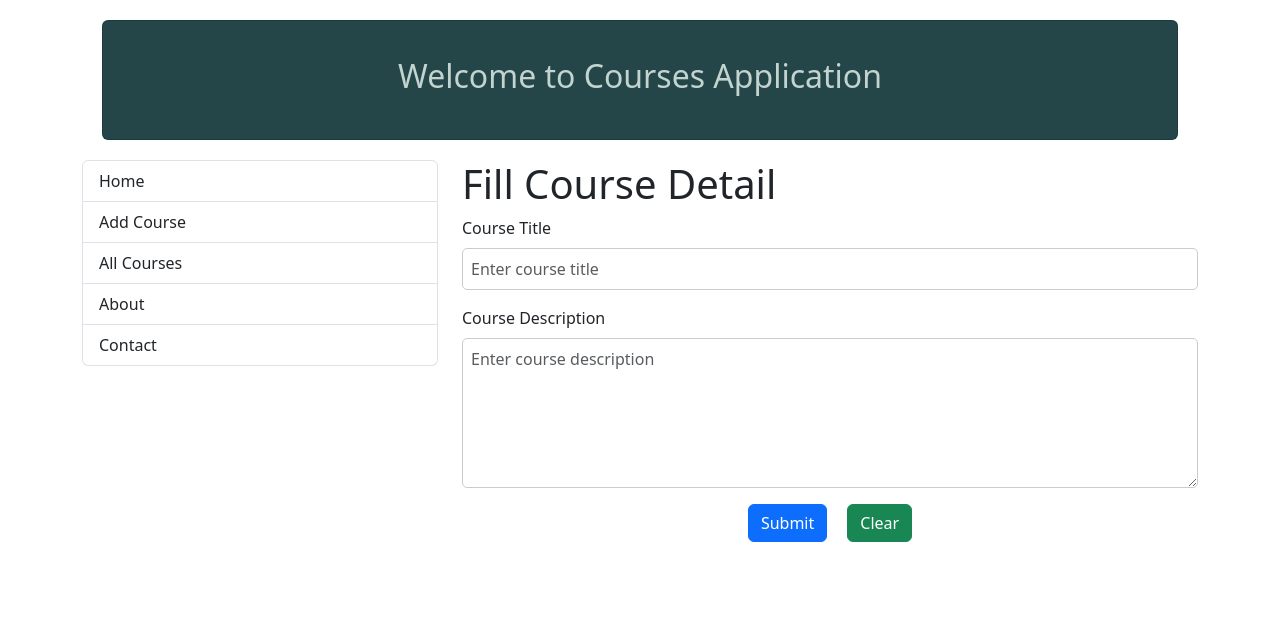
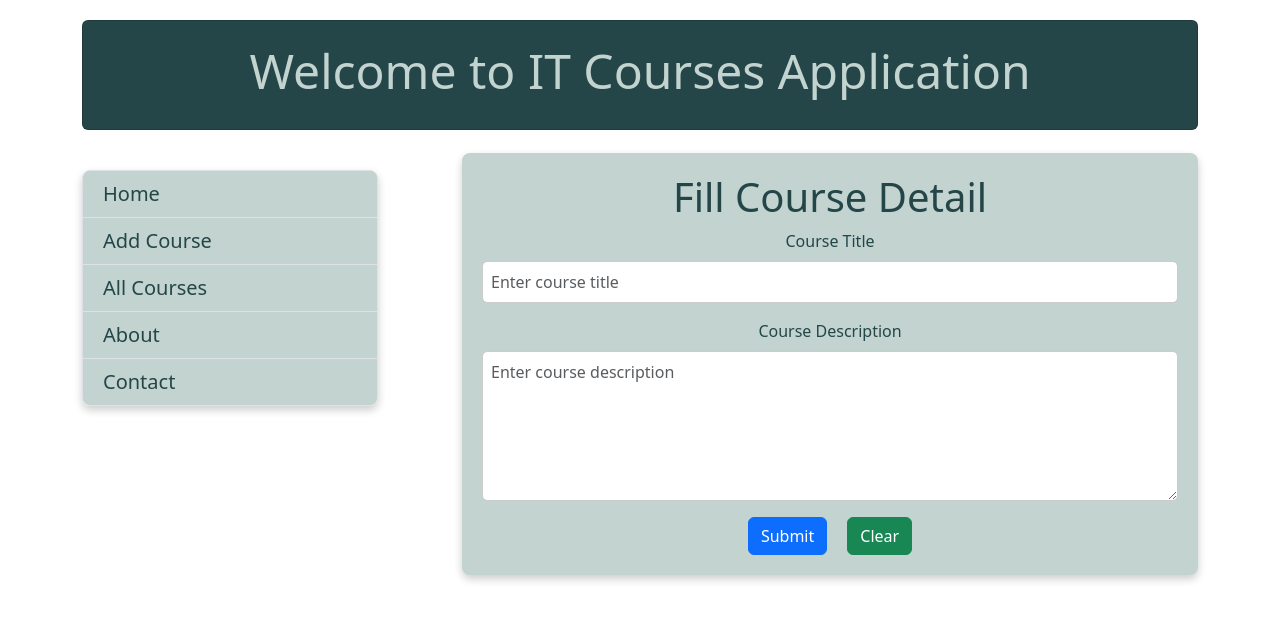
Before and after one commit to rajvirDobariya/reactjs-youtube_course, a React (Create React App) app: page /add-course in a window 1280 px wide. Shown: the top 620 px of the page. Built offline with nearby package versions, Linux system fonts and the light colour scheme.

Commit message:
change css

```diff
--- a/src/App.js
+++ b/src/App.js
@@ -11,11 +11,13 @@ import Contact from "./components/Contact";
 import { BrowserRouter as Router, Routes, Route } from "react-router-dom";
 
 function App() {
+
   const notify = () => {
     toast.success("Wow so easy !", {
       position: "top-center",
     });
   };
+
   return (
     <>
       <Router>
--- a/src/components/AddCourse.js
+++ b/src/components/AddCourse.js
@@ -1,11 +1,36 @@
+import React, { useEffect, Fragment, useState } from "react";
 import axios from "axios";
-import React, { useEffect, Fragment, useState } from "react";
 import { Form, FormGroup, Label, Input, Button } from "reactstrap";
 import base_url from "../api/bootapi";
 import { toast } from "react-toastify";
 import { useNavigate, useLocation } from "react-router-dom";
 
 export default function AddCourse() {
+
+  const inputStyle = {
+    borderRadius: "5px",
+    border: "1px solid #ccc",
+    padding: "8px",
+    width: "100%",
+    marginBottom: "15px",
+  };
+
+  const textareaStyle = {
+    borderRadius: "5px",
+    border: "1px solid #ccc",
+    padding: "8px",
+    width: "100%",
+    height: "150px",
+    marginBottom: "15px",
+  };
+
+  const buttonContainerStyle = {
+    textAlign: "center",
+  };
+
+  const buttonStyle = {
+    margin: "0 10px",
+  };
 
   const location = useLocation();
   const updateCourse = location?.state?.course;
@@ -45,8 +70,6 @@ export default function AddCourse() {
 
   const updateCourseToServer = (course) => {
     const url = (`${base_url}/courses/${course.id}`);
-    console.log("course:---" + course);
-    console.log("url:---" + url);
     axios.put(url, course).then(
       (response) => {
         toast.success("Course Updated Successfully!");
@@ -59,10 +82,22 @@ export default function AddCourse() {
     );
   };
 
+  const homeStyle = {
+    color: '#244648',
+    backgroundColor: '#c2d3d0',
+    textAlign: 'center',
+    padding: '20px',
+    marginTop: '3px',
+    marginBottom: '15px',
+    borderRadius: '8px',
+    boxShadow: '0 4px 8px rgba(0, 0, 0, 0.2)',
+  };
+
   return (
     <>
       <Fragment>
-        <h1 className="">Fill Course Detail</h1>
+        <div style={homeStyle}>
+        <h1 className="" style={{textAlign:'center'}}>Fill Course Detail</h1>
         <Form onSubmit={handleForm}>
 
           <FormGroup>
@@ -104,32 +139,8 @@ export default function AddCourse() {
             </Button>
           </div>
         </Form>
+        </div>
       </Fragment>
     </>
   );
 }
-
-const inputStyle = {
-  borderRadius: "5px",
-  border: "1px solid #ccc",
-  padding: "8px",
-  width: "100%",
-  marginBottom: "15px",
-};
-
-const textareaStyle = {
-  borderRadius: "5px",
-  border: "1px solid #ccc",
-  padding: "8px",
-  width: "100%",
-  height: "150px",
-  marginBottom: "15px",
-};
-
-const buttonContainerStyle = {
-  textAlign: "center",
-};
-
-const buttonStyle = {
-  margin: "0 10px",
-};
--- a/src/components/AllCources.js
+++ b/src/components/AllCources.js
@@ -6,53 +6,43 @@ import { toast } from "react-toastify";
 
 export default function AllCources() {
   const [courses, setCourses] = useState([]);
+  const [hasToastBeenDisplayed, setHasToastBeenDisplayed] = useState(false);
 
-
-  const [toastShown, setToastShown] = useState(false);
 
   useEffect(() => {
     document.title = "All Courses";
 
-    axios.get(`${base_url}/courses`).then(
-      (response) => {
+    axios.get(`${base_url}/courses`)
+      .then((response) => {
         setCourses(response.data);
-        if (!toastShown) {
-          toast.success("Courses loaded successfully!");
-          setToastShown(true);
+
+        if (!hasToastBeenDisplayed) {
+          // toast.success("Courses loaded successfully!");
+          setHasToastBeenDisplayed(true);
         }
-      },
-      (error) => {
-        toast.error("Something went wrong!");
-      }
-    );
+      })
+      .catch((error) => {
+        // toast.error("Something went wrong!");
+      });
   }, []);
 
-  const getAllCoursesFromServer = () => {
-
-    axios.get(`${base_url}/courses`).then(
-
-      (response) => {
-        setCourses(response.data);
-        toast.success("Courses loaded successfully!");
-      },
-
-      (error) => {
-        toast.error("Something went wrong!");
-      }
-    );
+  const updateCourses = (id) => {
+    setCourses(courses.filter((course) => course.id !== id));
   };
 
-  const updateCourses=(id)=>{
-    setCourses(courses.filter(course=>course.id!==id));
-  }
+  const h1Style={
+    textAlign:'center', color:'#244648', fontSize:"2em", fontStyle:'Optima'
+  };
   return (
     <>
-      <div>
-        <h1>All Courses</h1>
-        {courses.length > 0
-          ? courses.map((course) => <Course key={course.id} course={course} updateCourses={updateCourses} />)
-          : "No Courses"}
-      </div>
-    </>
+    <div>
+      <h1 className='' style={h1Style}>All Courses</h1>
+      {courses.length > 0
+        ? courses.map((course) => (
+            <Course key={course.id} course={course} updateCourses={updateCourses} />
+          ))
+        : "No Courses"}
+    </div>
+  </>
   );
 }
--- a/src/components/Cource.js
+++ b/src/components/Cource.js
@@ -4,32 +4,50 @@ import { Card, CardBody, CardTitle, CardText, Button } from "reactstrap";
 import base_url from "../api/bootapi";
 import { toast } from "react-toastify";
 
-
 const Course = ({ course, updateCoursePage, updateCourses }) => {
   const navigate = useNavigate();
 
   const cardStyle = {
+    color: "#244648",
+    backgroundColor: "#c2d3d0",
     boxShadow: "0 4px 8px rgba(0, 0, 0, 0.1)",
     borderRadius: "8px",
     margin: "20px auto",
     maxWidth: "400px",
+    textAlign: "center",
   };
 
+  const cardTextStyle = {
+    fontSize: "1.2rem", // Increase text size
+    // fontWeight: "bold", // Increase font weight
+    marginBottom: "15px",
+  };
+
+  const cardTitleStyle={
+    fontSize: "1.2rem", // Increase text size
+    fontWeight: "bold", // Increase font weight
+    marginBottom: "15px",
+
+  }
   const updateButtonStyle = {
-    margin: "0 10px",
+    margin: "0 5px", // Decrease button margin
     borderRadius: "5px",
-    padding: "10px 20px",
-    backgroundColor: "#007bff",
-    color: "#fff",
+    padding: "8px 16px", // Decrease button padding
+    backgroundColor: "#244648",
+    color: "#c2d3d0",
+    fontSize: "0.8rem", // Decrease button text size
+    fontWeight: "bold",
   };
 
   const deleteButtonStyle = {
-    margin: "0 10px",
+    margin: "0 5px", // Decrease button margin
     borderRadius: "5px",
-    padding: "10px 20px",
+    padding: "8px 16px", // Decrease button padding
     backgroundColor: "#dc3545",
     color: "#fff",
+    fontSize: "0.9rem", // Decrease button text size
   };
+
   const deleteCourse = (id) => {
     if (window.confirm("Are you sure you want to delete this course?")) {
       axios.delete(`${base_url}/courses/${id}`).then(
@@ -48,22 +66,18 @@ const Course = ({ course, updateCoursePage, updateCourses }) => {
   };
 
   const updateCourse = (course) => {
- navigate("/add-course", { state: { course } });
+    navigate("/add-course", { state: { course } });
   };
 
   return (
     <Card style={cardStyle}>
       <CardBody>
-        <CardTitle>{course.title}</CardTitle>
-        <CardText>{course.description}</CardText>
+        <CardTitle style={cardTitleStyle}>{course.title}</CardTitle>
+        <CardText style={cardTextStyle}>{course.description}</CardText>
         <div style={{ textAlign: "center" }}>
-        <Button
-            style={updateButtonStyle}
-            onClick={() => updateCourse(course)}
-          >
+          <Button style={updateButtonStyle} onClick={() => updateCourse(course)}>
             Update
           </Button>
-
           <Button
             style={deleteButtonStyle}
             onClick={() => deleteCourse(course.id)}
--- a/src/components/Header.js
+++ b/src/components/Header.js
@@ -3,21 +3,22 @@ import { Card, CardBody } from 'reactstrap'; // Import necessary Bootstrap compo
 
 export default function Header(props) {
   const cardStyle = {
+    backgroundColor: '#244648',
     color: '#c2d3d0',
-    backgroundColor: '#244648',
-    textAlign: 'center', // Text alignment
-    margin: '20px', // Margin
-    padding: '20px' // Padding
+    textAlign: 'center',
+    padding: '05px',
+    marginBottom:'20px',
+    marginTop :'20px'
   };
 
   const h1Style = {
-    fontSize: '2em' // Font size for the heading
+    fontSize: '3em' // Font size for the heading
   };
 
   return (
     <Card style={cardStyle}>
       <CardBody>
-        <h1 style={h1Style}>Welcome to Courses Application</h1>
+        <h1 className='display-3' style={h1Style}>Welcome to IT Courses Application</h1>
       </CardBody>
     </Card>
   );
--- a/src/components/Home.js
+++ b/src/components/Home.js
@@ -11,19 +11,25 @@ export default function Home() {
   color: '#244648',
   backgroundColor: '#c2d3d0',
   textAlign: 'center',
-        padding: '40px',
-        margin: '20px',
+  padding: '20px',
+  marginTop: '20px',
   borderRadius: '8px',
   boxShadow: '0 4px 8px rgba(0, 0, 0, 0.2)',
 };
 
 const buttonStyle = {
-        color: '#c2d3d0',
+  color: '#fff',
   backgroundColor: '#244648',
   border: 'none',
   borderRadius: '5px',
-        padding: '10px 20px',
+  padding: '12px 24px',
   fontSize: '1rem',
+  cursor: 'pointer',
+  marginTop: '20px',
+  transition: 'background-color 0.3s ease-in-out',
+  textDecoration: 'none',
+  display: 'inline-block',
+  outline: 'none',
 };
   return (
     <>
--- a/src/components/Menus.js
+++ b/src/components/Menus.js
@@ -3,22 +3,39 @@ import { ListGroup } from 'reactstrap'; // Import necessary Bootstrap components
 import { Link } from 'react-router-dom';
 
 export default function Menus() {
+
+  const homeStyle = {
+    marginTop: '20px',
+    marginRight: '60px',
+    borderRadius: '8px',
+    boxShadow: '0 4px 8px rgba(0, 0, 0, 0.2)',
+  };
+
+  const linkStyle={
+    color: '#244648',
+    backgroundColor: '#c2d3d0',
+    paddingLeft:'20px',
+    fontSize:'20px',
+    ':hover': {
+      fontWeight: 'bold', // Make text bold on hover
+    },
+  }
   return (
-    <div>
-      <ListGroup>
-        <Link to="/" className="list-group-item list-group-item-action">
+    <div >
+      <ListGroup style={homeStyle}>
+        <Link to="/" className="list-group-item list-group-item-action" style={linkStyle}>
           Home
         </Link>
-        <Link to="/add-course" className="list-group-item list-group-item-action">
+        <Link to="/add-course" className="list-group-item list-group-item-action" style={linkStyle}>
           Add Course
         </Link>
-        <Link to="/all-courses" className="list-group-item list-group-item-action">
+        <Link to="/all-courses" className="list-group-item list-group-item-action" style={linkStyle}>
           All Courses
         </Link>
-        <Link to="/about" className="list-group-item list-group-item-action">
+        <Link to="/about" className="list-group-item list-group-item-action" style={linkStyle}>
           About
         </Link>
-        <Link to="/contact" className="list-group-item list-group-item-action">
+        <Link to="/contact" className="list-group-item list-group-item-action" style={linkStyle}>
           Contact
         </Link>
       </ListGroup>
```
Also changed, not shown: 1 other file (tests, documents, lock files or other folders). Lines whose indentation alone changed are shown as unchanged.
